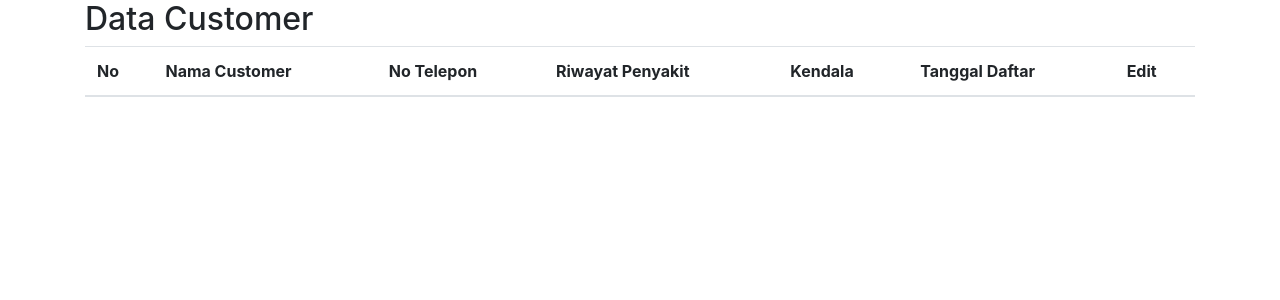
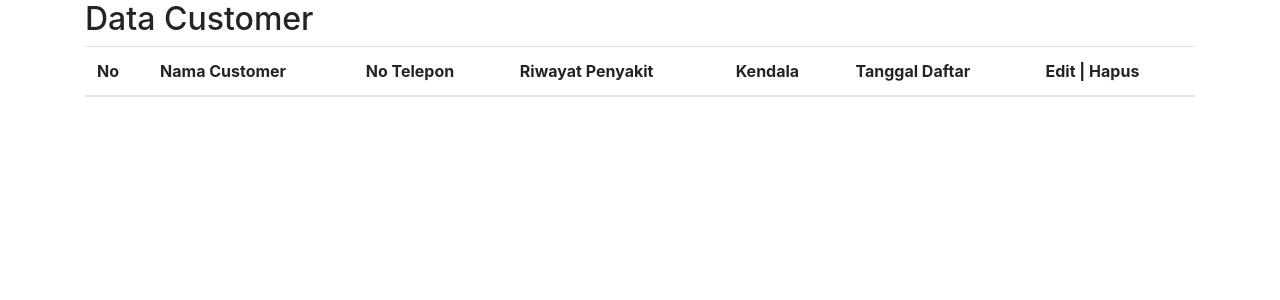
Before and after one commit to robysetyaw/duj, a PHP site: page /duj/customer/customer.php in a window 1280 px wide. Shown: the part 66-366 px from the top of the page. Run offline with PHP 8.4, Linux system fonts and the light colour scheme; data that the repository does not hold is empty.

Commit message:
commit on 'master'

```diff
--- a/customer/customer.php
+++ b/customer/customer.php
@@ -51,7 +51,7 @@ $data = json_decode($data, TRUE); ?>
         <th>Riwayat Penyakit</th>
         <th>Kendala</th>
         <th>Tanggal Daftar</th>
-        <th>Edit</th>
+        <th>Edit | Hapus</th>
       </tr>
     </thead>
     <?php foreach ($data as $data) { ?>
@@ -75,7 +75,7 @@ $data = json_decode($data, TRUE); ?>
         <td>
             <?= $data["terdaftar_sejak"] ?>
         </td>
-        <td colspan="2"> <a href="customer_edit.php">Edit</a>
+        <td colspan="2"> <a href="customer_edit.php">Edit</a> |
                         <a href="../api/customer/delete_customer.php?id_customer=<?=$data['id_customer']; ?>">Hapus</a>
         </td>
       </tr>
```
